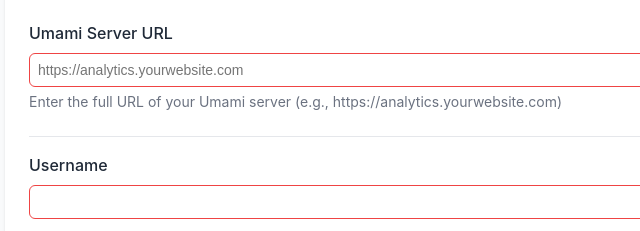
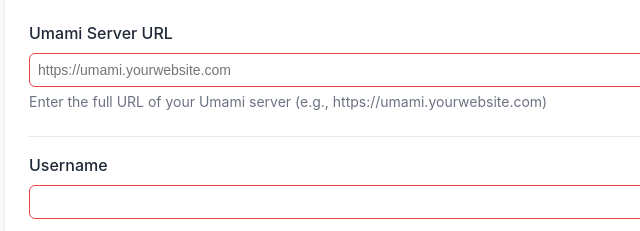
Before and after one commit to 0xjessel/umami-chrome-extension, a website built with webpack: page options/options.html in a window 1280 px wide. Shown: the part 166-397 px from the top of the page, 267-907 px from the left. Built offline with nearby package versions, Linux system fonts and the light colour scheme; some packages are replaced by stand-ins of ours; no server answers.

Commit message:
Update server URL examples to use umami subdomain
Changed server URL placeholder and help text to use 'umami.yourwebsite.com' instead of 'analytics.yourwebsite.com' for more consistent branding

```diff
--- a/options/options.html
+++ b/options/options.html
@@ -44,10 +44,10 @@
             <label for="baseUrl">Umami Server URL</label>
             <input type="url" id="baseUrl" name="baseUrl" required
                    pattern="https?://.+"
-                   placeholder="https://analytics.yourwebsite.com"
+                   placeholder="https://umami.yourwebsite.com"
                    title="Please enter a valid URL starting with http:// or https://">
             <div class="validation-message" id="urlValidation"></div>
-            <div class="help-text" id="urlHelp">Enter the full URL of your Umami server (e.g., https://analytics.yourwebsite.com)</div>
+            <div class="help-text" id="urlHelp">Enter the full URL of your Umami server (e.g., https://umami.yourwebsite.com)</div>
           </div>
 
           <div id="selfHostedAuth" class="form-group">
```
